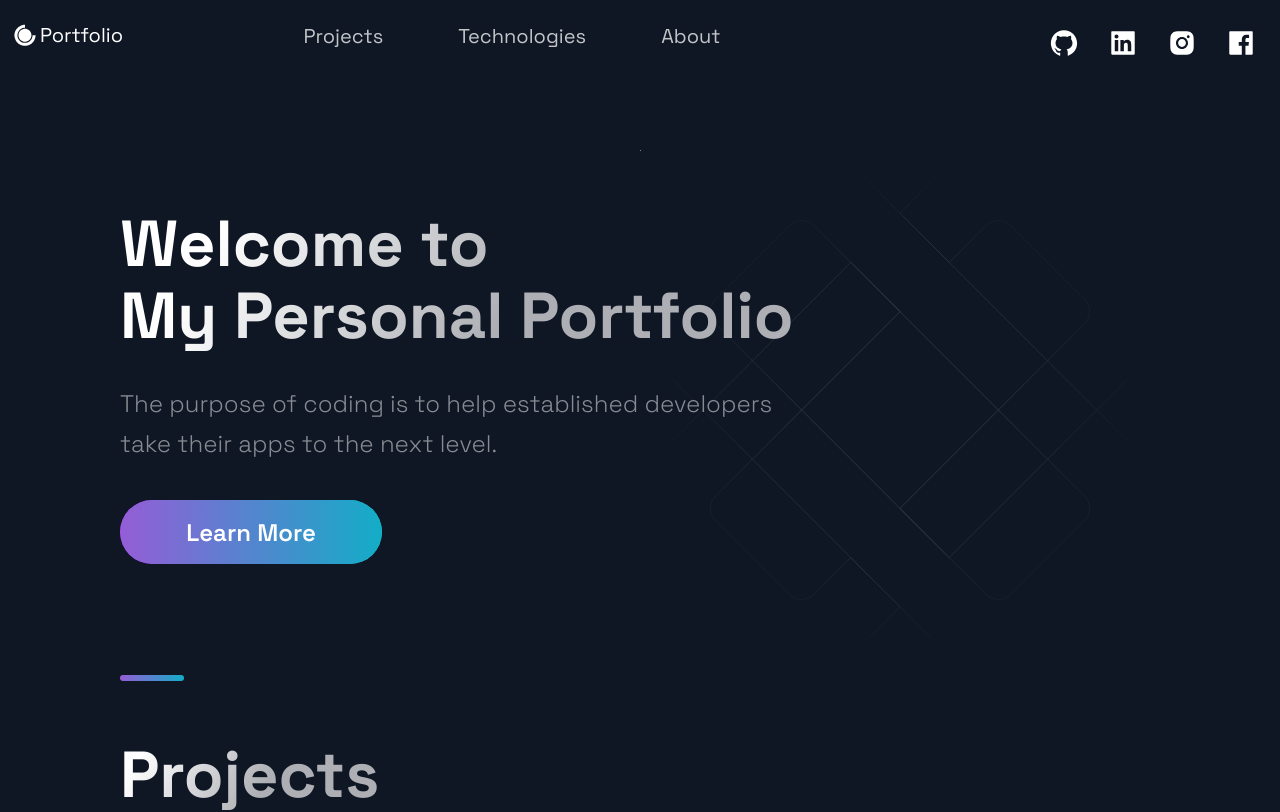
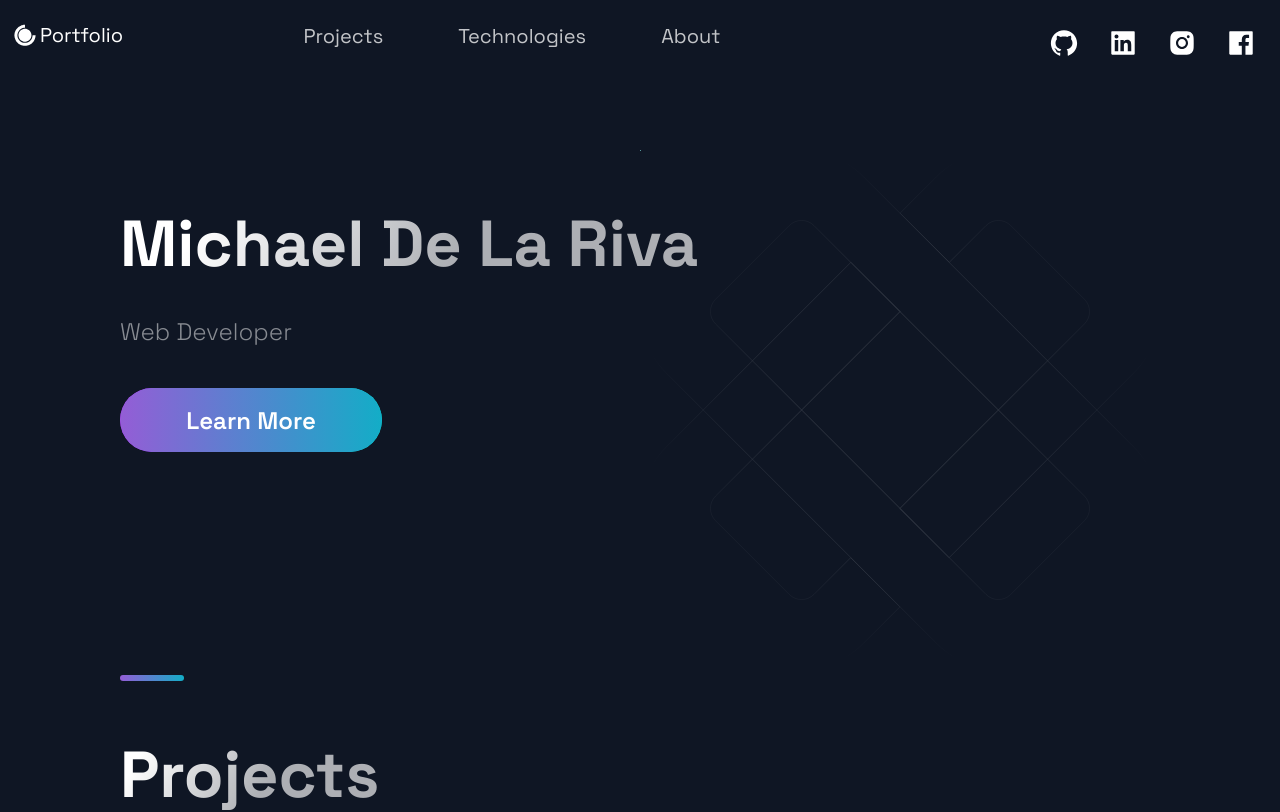
Before and after one commit to Michelobe/masteryPortfolio, a Next.js app: page / in a window 1280 px wide. Shown: the top 812 px of the page. Built offline with nearby package versions, Linux system fonts and the light colour scheme.

Commit message:
I added more icons to reflect my current abilities as well as add the information necessary for them in the technologies section.  -Michael De La Riva

```diff
--- a/src/components/Hero/Hero.js
+++ b/src/components/Hero/Hero.js
@@ -8,11 +8,10 @@ const Hero = () => (
   <Section row nopadding>
       <LeftSection>
           <SectionTitle main center>
-              Welcome to <br />
-              My Personal Portfolio
+              Michael De La Riva
           </SectionTitle>
           <SectionText>
-              The purpose of coding is to help established developers take their apps to the next level.
+              Web Developer
           </SectionText>
           <Button onClick = {() => window.open('https://upbeat-galileo-9a1978.netlify.app', '_blank')}>Learn More</Button>
       </LeftSection>
--- a/src/components/Technologies/Technologies.js
+++ b/src/components/Technologies/Technologies.js
@@ -1,6 +1,7 @@
 import React from 'react';
 import { DiHtml5, DiReact, DiZend, DiCss3, DiGit, DiTrello, DiUbuntu, DiSass } from 'react-icons/di';
 import { AiOutlineSlack, AiFillCode } from 'react-icons/ai';
+import { CgNpm } from 'react-icons/cg';
 import { Section, SectionDivider, SectionText, SectionTitle } from '../../styles/GlobalComponents';
 import { List, ListContainer, ListItem, ListParagraph, ListTitle } from './TechnologiesStyles';
 
@@ -12,7 +13,7 @@ const Technologies = () =>  (
         <br />
         <SectionTitle>Technologies</SectionTitle>
         <SectionText>
-            I've worked with a range of technologies from around the world.  From back-end to design.
+            I've worked with a range of technologies and tools to build and deploy, effective, responsive websites using the latest designs..
         </SectionText>
         <List>
             <ListItem>
@@ -25,8 +26,10 @@ const Technologies = () =>  (
                 <ListContainer>
                     <ListTitle>Front-End</ListTitle>
                     <ListParagraph>
-                        Experience with <br />
-                        React.js
+                        HTML5 <br/>
+                        React.js <br/>
+                        CSS3 <br/>
+                        SASS <br/>
                     </ListParagraph>
                 </ListContainer>
             </ListItem>
@@ -35,25 +38,28 @@ const Technologies = () =>  (
                     <AiFillCode size="3rem" />
                     <DiUbuntu size="3rem" />
                     <DiGit size="3rem" />
+                    <CgNpm size="3rem" />
                 </div>
                 <ListContainer>
                     <ListTitle>Dev-Tools</ListTitle>
                     <ListParagraph>
-                        Experience with <br />
-                        Node and Databases
+                        VSCode <br />
+                        UBUNTU Terminal <br />
+                        .git <br />
+                        npm <br />
                     </ListParagraph>
                 </ListContainer>
             </ListItem>
             <ListItem>
                 <div className='listIconCont'>
+                    <AiOutlineSlack size="3rem" />
                     <DiTrello size="3rem" />
-                    <AiOutlineSlack size="3rem" />
                 </div>
                 <ListContainer>
                     <ListTitle>Team Work</ListTitle>
                     <ListParagraph>
-                        Experience with <br />
-                        Figma
+                        Slack (communication) <br />
+                        Trello (tasks) <br />
                     </ListParagraph>
                 </ListContainer>
             </ListItem>
--- a/src/components/TimeLine/TimeLine.js
+++ b/src/components/TimeLine/TimeLine.js
@@ -46,7 +46,7 @@ const Timeline = () => {
     <Section id="about">
         <SectionTitle>About me</SectionTitle>
         <SectionText>
-            The purpose of JAVASCRIPT mastery blah blah blah.
+            I am a web developer out of Orange County, California.
         </SectionText>
     </Section>
   );
```
